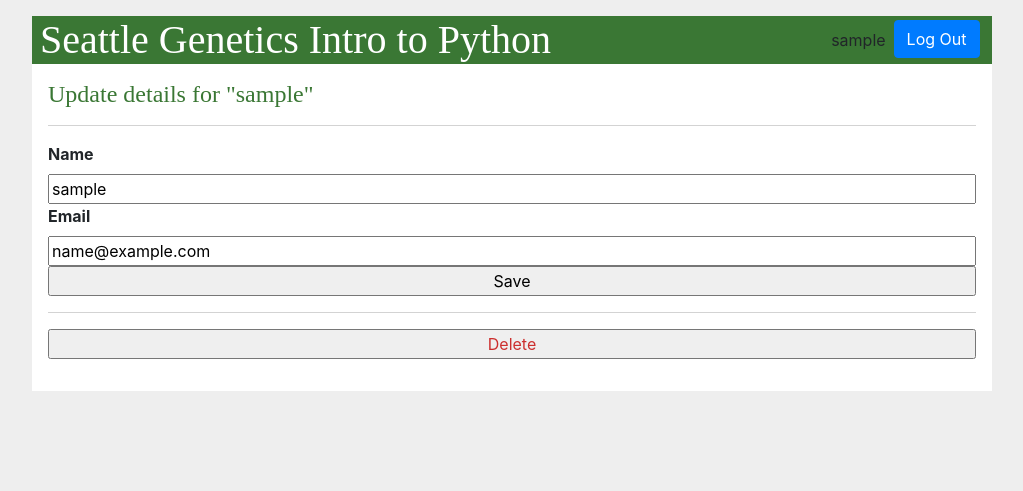
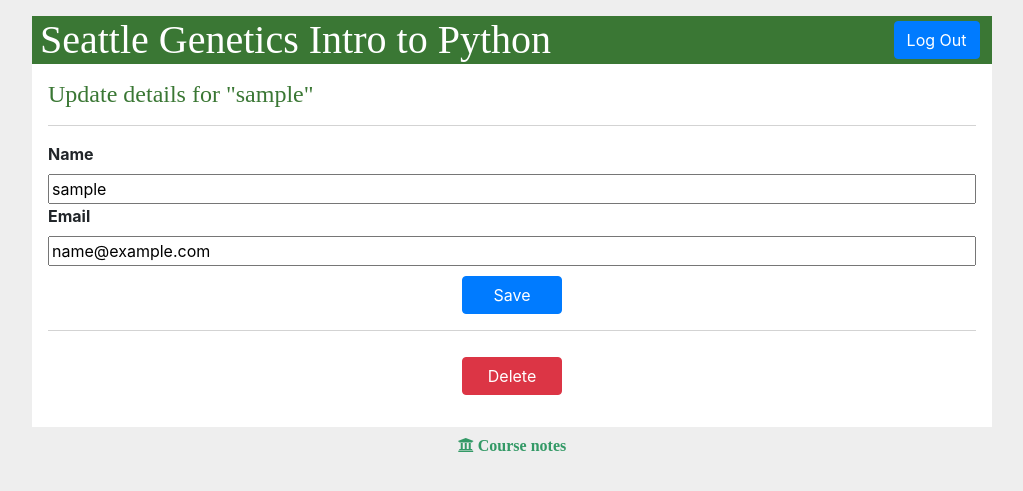
Before and after one commit to hopkinss/python-registration, a Flask app: page /auth/1/update in a window 1280 px wide. Shown: the top 491 px of the page, without its empty margins (128-1151 px from the left). Run offline with Flask 2, Linux system fonts and the light colour scheme; the visitor is signed in with stand-in values (Sample User, id 1); data comes from the database, SQL or seed files in the repository; some libraries are stand-ins or nearby versions.

Commit message:
updated help link

```diff
--- a/flaskr/static/style.css
+++ b/flaskr/static/style.css
@@ -175,3 +175,19 @@ input.danger {
     margin-right: auto;
     margin-top: 10px;
 }
+
+.footerWrap {
+    width:100%;
+    position:fixed;
+    bottom: 0px;
+}
+.footer {
+    width:400px;
+    margin:auto;
+}
+.footerContent {
+    float:left;
+    width:100%;
+    padding:20px 0;
+}
+.footer a,i {float:left; width:100%; text-align:center; }
--- a/flaskr/templates/auth/update.html
+++ b/flaskr/templates/auth/update.html
@@ -13,11 +13,16 @@
 
     <label for="email">Email</label>
     <input name="email" id="email" value="{{ student['email'] }}" required>
-
-    <input type="submit" value="Save">
+     <div class="center-div">
+        <input type="submit" class="btn btn-primary" style="width: 100px;" value="Save">
+     </div>
   </form>
   <hr>
-  <form action="{{ url_for('auth.delete', id=student['id']) }}" method="post">
-    <input class="danger" type="submit" value="Delete" onclick="return confirm('Are you sure?');">
-  </form>
+
+      <form action="{{ url_for('auth.delete', id=student['id']) }}" method="post">
+          <div class="center-div">
+        <input class="btn btn-danger" style="width: 100px;" type="submit" value="Delete" onclick="return confirm('Are you sure?');">
+                  </div>
+      </form>
+
 {% endblock %}
--- a/flaskr/templates/base.html
+++ b/flaskr/templates/base.html
@@ -10,7 +10,6 @@
   <h1>Seattle Genetics Intro to Python</h1>
   <ul>
     {% if g.user %}
-      <li><span>{{ g.user['username'] }}</span>
       <li><a href="{{ url_for('auth.logout') }}"  class="btn btn-primary">Log Out</a>&nbsp;
     {% else %}
       <li><a href="{{ url_for('auth.register') }}" class="btn btn-primary">Register</a>&nbsp;&nbsp;
@@ -27,3 +26,6 @@
   {% endfor %}
   {% block content %}{% endblock %}
 </section>
+<footer class="center-div" >
+    <a href="http://sgcpapp1/infra/python/"><i style="color: #339966;" class="fa fa-university" aria-hidden="true">&nbsp;Course notes</i></a>
+</footer>
```
